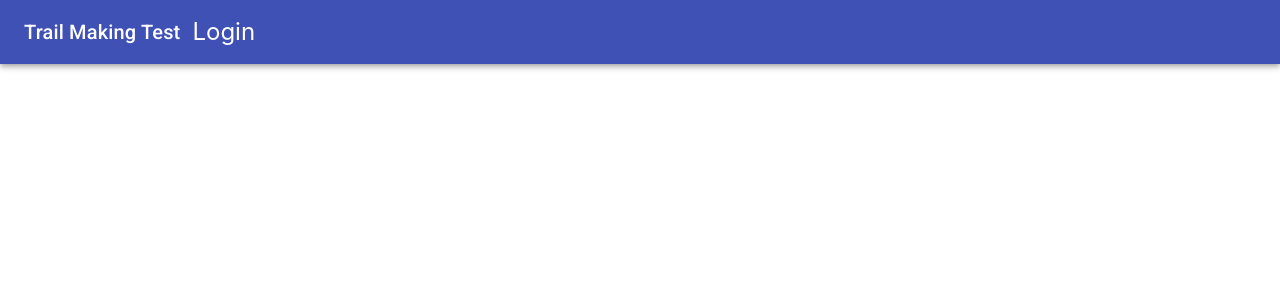
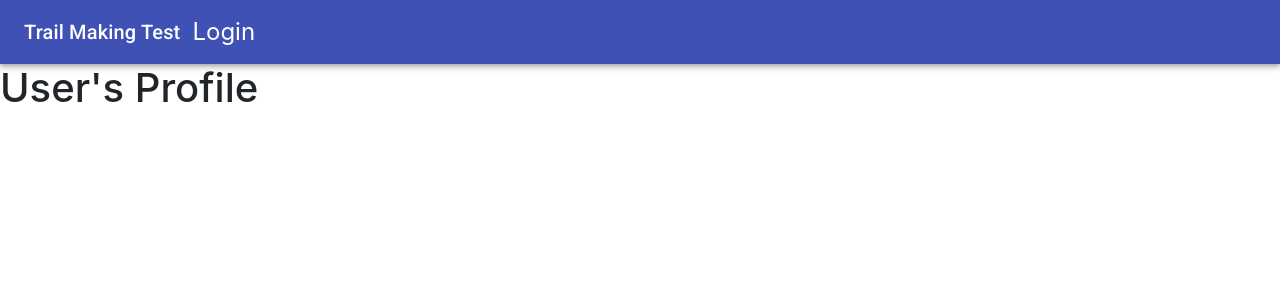
Before and after one commit to kevzzsk/TrailMakingTest, a React (Create React App) app: page /userPage in a window 1280 px wide. Shown: the top 300 px of the page. Built offline with nearby package versions, Linux system fonts and the light colour scheme.

Commit message:
UserPage added

```diff
--- a/src/App.js
+++ b/src/App.js
@@ -6,6 +6,7 @@ import ExperimentPage from './components/ExperimentPage'
 import Appbar from './components/Appbar';
 import HomePage from './components/HomePage';
 import LoginPage from './components/LoginPage';
+import UserPage from './components/UserPage';
 import { BrowserRouter as Router, Route, Switch } from "react-router-dom";
 
 class App extends Component {
@@ -18,6 +19,7 @@ class App extends Component {
 						<Route exact path="/" component={HomePage} />
 						<Route path="/experiment" exact component={ExperimentPage} />
 						<Route path="/login" exact component={LoginPage} />
+						<Route path="/userPage" component={UserPage} />
 					</Switch>
 				</div>
 			</Router>
--- a/src/components/Appbar.js
+++ b/src/components/Appbar.js
@@ -8,10 +8,15 @@ class Appbar extends Component {
         return (
                 <AppBar position="static">
                     <Toolbar>
-                        <Typography variant="h6">Trail Making Test</Typography>
+
+                        <Link to={'/'}>
+                            <Typography variant="h6">Trail Making Test</Typography>
+                        </Link>
+
                         <Link to={'/login'}>
                             <IconButton edge="end" color="inherit" className="ml-auto">Login</IconButton>
                         </Link>
+
                     </Toolbar>
                 </AppBar>
         )
--- a/src/components/LoginPage.js
+++ b/src/components/LoginPage.js
@@ -8,7 +8,7 @@ class LoginPage extends Component {
                 <div>
                     <input type="Username" className="form-control" placeholder="Username" />
                     <input type="Password" className="form-control" placeholder="Password" />
-                    <Link to={'/'}><button type="button" className="btn btn-dark experiment-btn" >Login</button></Link>
+                    <Link to={'/userPage'}><button type="button" className="btn btn-dark experiment-btn" >Login ></button></Link>
                 </div>
             </form>
         )
--- /dev/null
+++ b/src/components/UserPage.js
@@ -0,0 +1,14 @@
+import React, { Component } from 'react'
+
+
+class UserPage extends Component{
+    render(){
+        return (
+            <div>
+                <h1>User's Profile</h1>
+            </div>
+        )
+    }
+}
+
+export default UserPage;
```
